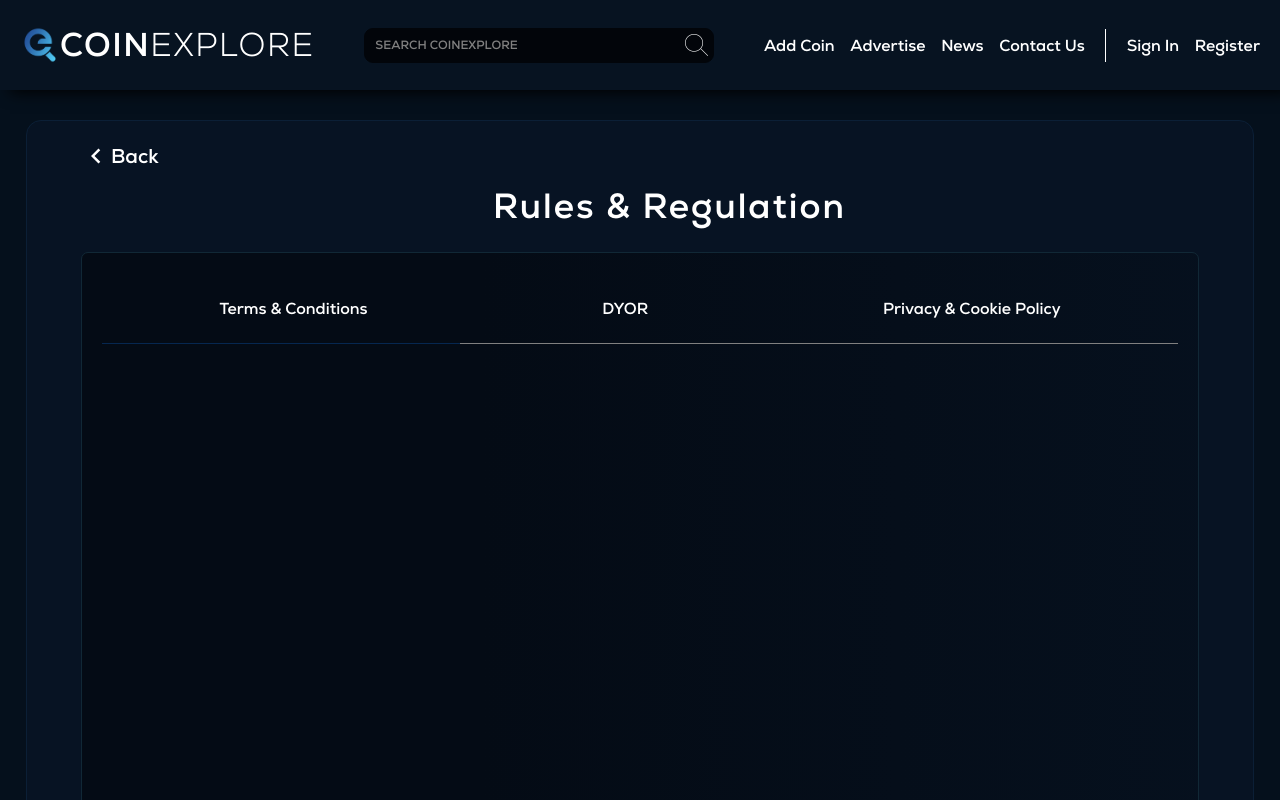
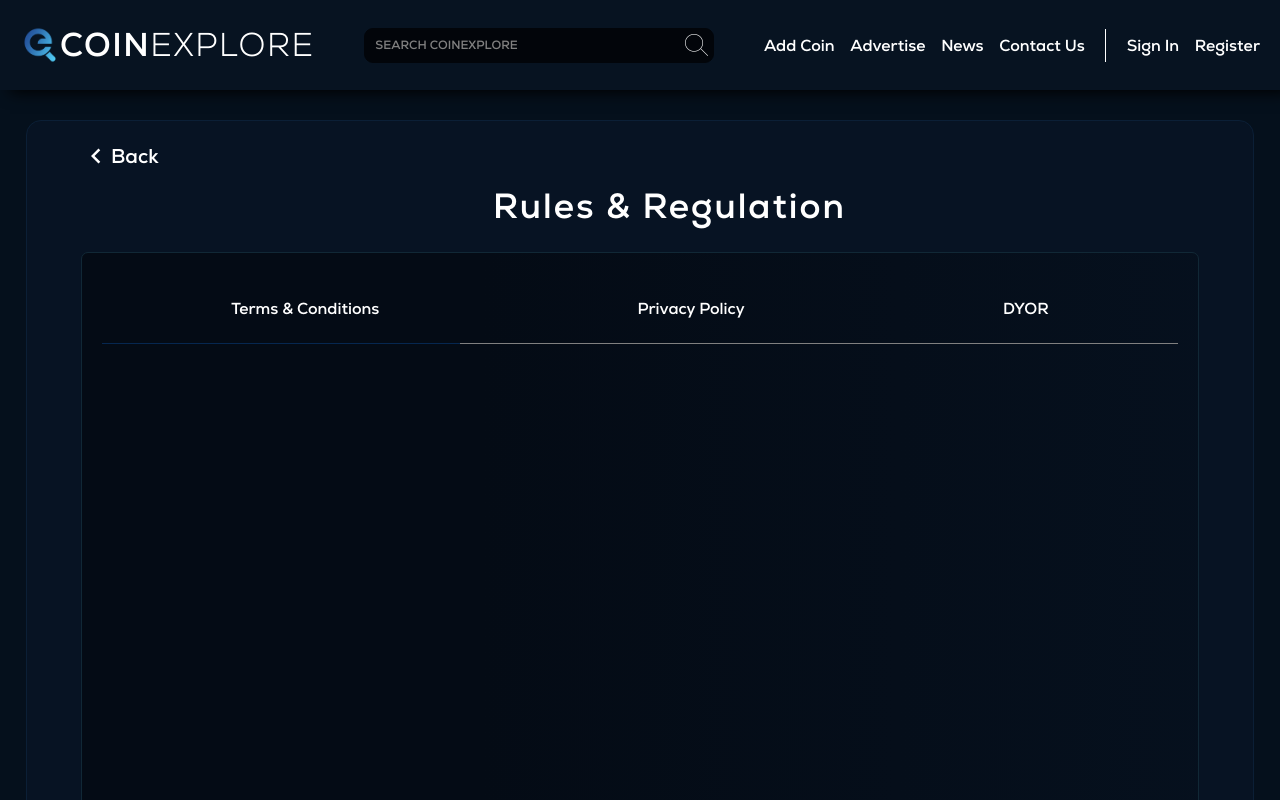
Before and after one commit to molefinancecrypto/Jetcoinexplore, a React (Create React App) app: page /rulesandreg in a window 1280 px wide. Shown: the top 800 px of the page. Built offline with nearby package versions, Linux system fonts and the light colour scheme.

Commit message:
newly recommended changes

```diff
--- a/src/components/Menu/RulesandReg.js
+++ b/src/components/Menu/RulesandReg.js
@@ -25,7 +25,7 @@ export default function RulesandReg({overallwidth}) {
       }
   }
   const dyor = ()=>{
-      setsliderposition({left:33.3,info:'none',contracts:'block',Link:'none',addons:'none'})
+      setsliderposition({left:66.6,info:'none',contracts:'block',Link:'none',addons:'none'})
       setheader('DYOR')
       if(overallwidth<=900){
           setheadertoshow(1)
@@ -33,8 +33,8 @@ export default function RulesandReg({overallwidth}) {
   }
 
   const pcpolicy = ()=>{
-    setsliderposition({left:66.6,info:'none',contracts:'block',Link:'none',addons:'none'})
-    setheader('Privacy & Cookie Policy')
+    setsliderposition({left:33.3,info:'none',contracts:'block',Link:'none',addons:'none'})
+    setheader('Privacy Policy')
     if(overallwidth<=900){
         setheadertoshow(2)
     }
@@ -45,12 +45,12 @@ export default function RulesandReg({overallwidth}) {
                 <div style={{color:"white",paddingLeft:'2.5%',width:"100%",justifyContent:"left",display:"flex",boxSizing:"border-box",cursor:'pointer',fontSize:'20px'}} onClick={()=> navigate('/')}><p>{backward}</p>Back</div>
                 <p className={overallwidth<700?'none':'enlist'}><strong>{header}</strong></p>
             </div>
-            <div style={{display:overallwidth<700?'flex':'none',justifyContent:'space-around',width:'95%',margin:'20px auto'}}><p onClick={()=>{setheadertoshow(0)}} className= {headertoshow===0?'mobilebuttonrandr':'mobilebuttonrandrgrey'}>Terms & Conditions</p><p onClick={()=>{setheadertoshow(1)}} className= {headertoshow===1?'mobilebuttonrandr':'mobilebuttonrandrgrey'}>DYOR</p><p onClick={()=>{setheadertoshow(2)}} className= {headertoshow===2?'mobilebuttonrandr':'mobilebuttonrandrgrey'}>Privacy Policy</p></div>
+            <div style={{display:overallwidth<700?'flex':'none',justifyContent:'space-around',width:'95%',margin:'20px auto'}}><p onClick={()=>{setheadertoshow(0)}} className= {headertoshow===0?'mobilebuttonrandr':'mobilebuttonrandrgrey'}>Terms & Conditions</p><p onClick={()=>{setheadertoshow(2)}} className= {headertoshow===2?'mobilebuttonrandr':'mobilebuttonrandrgrey'}>Privacy Policy</p><p onClick={()=>{setheadertoshow(1)}} className= {headertoshow===1?'mobilebuttonrandr':'mobilebuttonrandrgrey'}>DYOR</p></div>
             <div style={{height:overallwidth<=900?'600px':'800px',width:overallwidth<=900?'100%':'95%',margin:'20px auto',border:'1px solid #112836',backgroundImage: 'linear-gradient(90.18deg, #040B15 35.76%, rgba(6, 17, 31, 10) 110.28%)',borderRadius:'7px',padding:'20px',boxSizing:'border-box'}}>
                 {overallwidth<=700?<div style={{width:'100%',position:'relative',textAlign:'center',fontSize:'17px',marginBottom:'20px',paddingTop:'25px'}}>{headerList[headertoshow]} </div>:<div style={{display:'flex',position:'relative',border:'0.5px solid grey',borderWidth:'0px 0px 0.5px',paddingTop:'15px',paddingBottom:'15px',justifyContent:'space-around',height:'40px',alignItems:'center',width:'100%'}}>
                     <p style={{cursor:'pointer'}} onClick={ rules}>Terms & Conditions</p>
+                    <p style={{cursor:'pointer'}} onClick={ pcpolicy}>Privacy Policy</p>
                     <p  style={{cursor:'pointer'}} onClick={dyor}>DYOR</p>
-                    <p style={{cursor:'pointer'}} onClick={ pcpolicy}>Privacy & Cookie Policy</p>
                     <div style={{position:'absolute',backgroundColor:'#062750',width:'33.3%',height:'1px',top:'100%',left:`${sliderposition.left}%`}}></div>
                 </div>}
                 <div style={{width:'100%',marginTop:'40px'}}></div>
--- a/src/components/Menu/rulesandreg.css
+++ b/src/components/Menu/rulesandreg.css
@@ -21,7 +21,7 @@
 }
 
 .mobilebuttonrandr{
-    border-radius:20px;
+    border-radius:12px;
     padding:5px;
     border:1px solid white;
     font-size:11.5px;
@@ -29,11 +29,13 @@
     margin:0px 5px;
     display:flex;
     justify-content:center;
-    cursor:pointer
+    cursor:pointer;
+    align-items: center;
+
 }
 
 .mobilebuttonrandrgrey{
-    border-radius:20px;
+    border-radius:12px;
     padding:5px;
     border:1px solid #BABABA;
     font-size:11.5px;
@@ -41,6 +43,8 @@
     margin:0px 5px;
     display:flex;
     justify-content:center;
+    align-items: center;
     cursor:pointer;
-    color: #BABABA
+    color: #BABABA;
+    background-color: #0d213a;
 }
```
